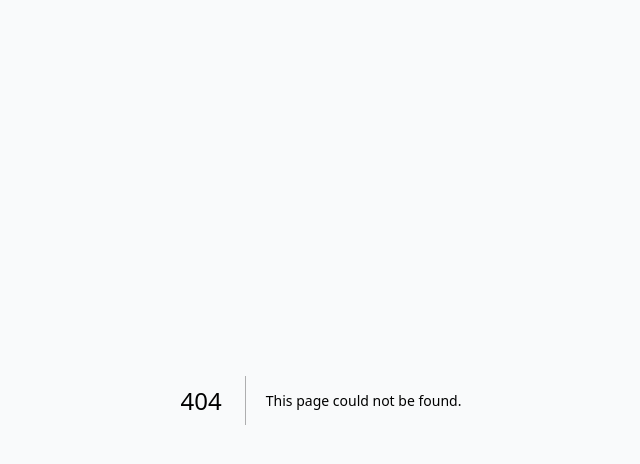
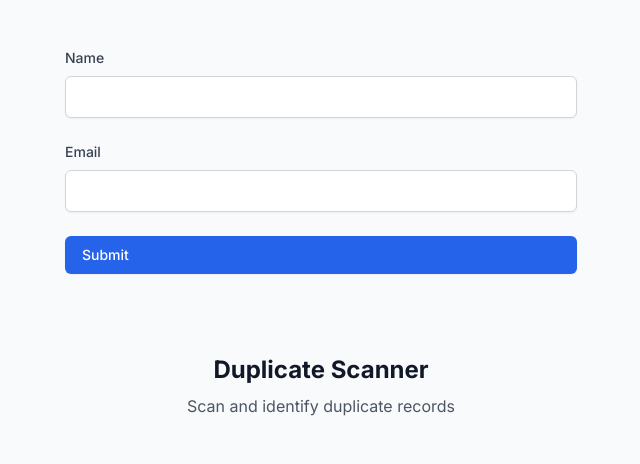
Before and after one commit to abhinav118/duplicate-test-app-1755635762736, a Next.js app: page /scan in a window 1280 px wide. Before the commit this address had no page. Shown: the top 464 px of the page, without its empty margins (319-959 px from the left). Built offline with nearby package versions, Linux system fonts and the light colour scheme.

Commit message:
Add app/scan/page.tsx

```diff
--- /dev/null
+++ b/app/scan/page.tsx
@@ -0,0 +1,27 @@
+import { siteData, navigation } from '@/lib/data'
+
+export default function DuplicateScannerPage() {
+  return (
+    <div className="min-h-screen">
+      <div className="container py-12">
+          <form className="max-w-lg mx-auto space-y-6">
+            <div>
+              <label className="block text-sm font-medium text-gray-700 mb-2">Name</label>
+              <input type="text" className="w-full px-3 py-2 border border-gray-300 rounded-md shadow-sm focus:ring-blue-500 focus:border-blue-500" />
+            </div>
+            <div>
+              <label className="block text-sm font-medium text-gray-700 mb-2">Email</label>
+              <input type="email" className="w-full px-3 py-2 border border-gray-300 rounded-md shadow-sm focus:ring-blue-500 focus:border-blue-500" />
+            </div>
+            <button type="submit" className="btn btn-primary w-full">Submit</button>
+          </form>
+        </div>
+<div className="container py-8">
+          <div className="text-center">
+            <h2 className="text-2xl font-bold">Duplicate Scanner</h2>
+            <p className="text-gray-600 mt-2">Scan and identify duplicate records</p>
+          </div>
+        </div>
+    </div>
+  )
+}
```
